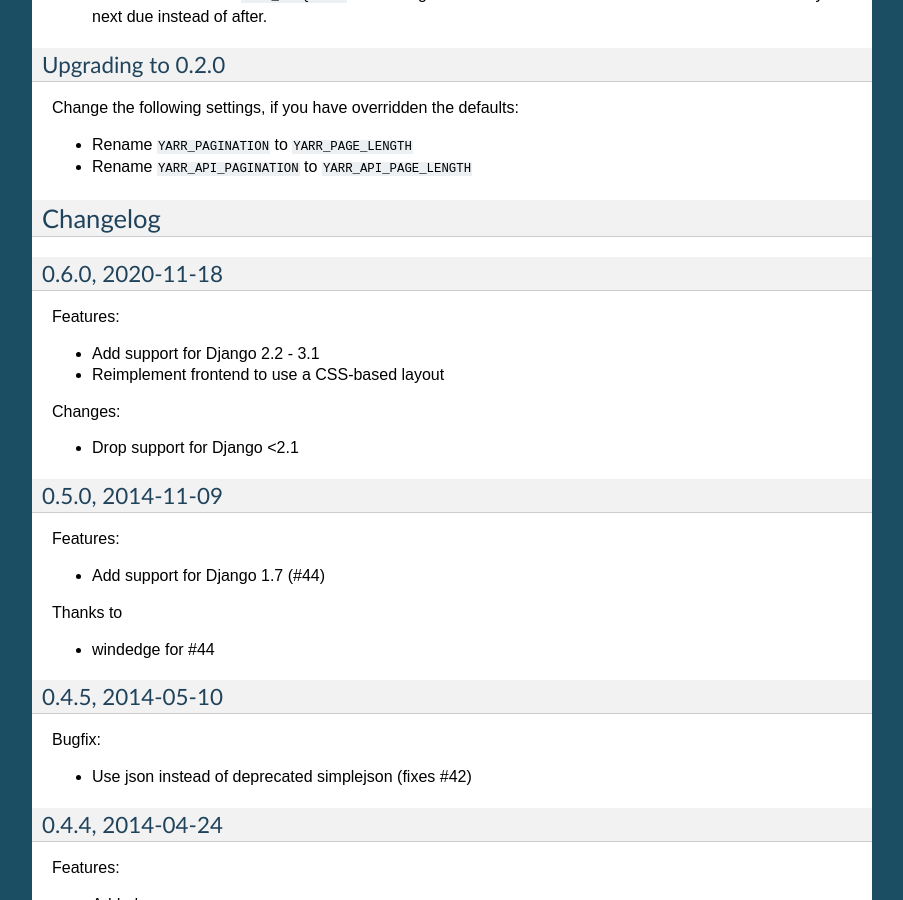
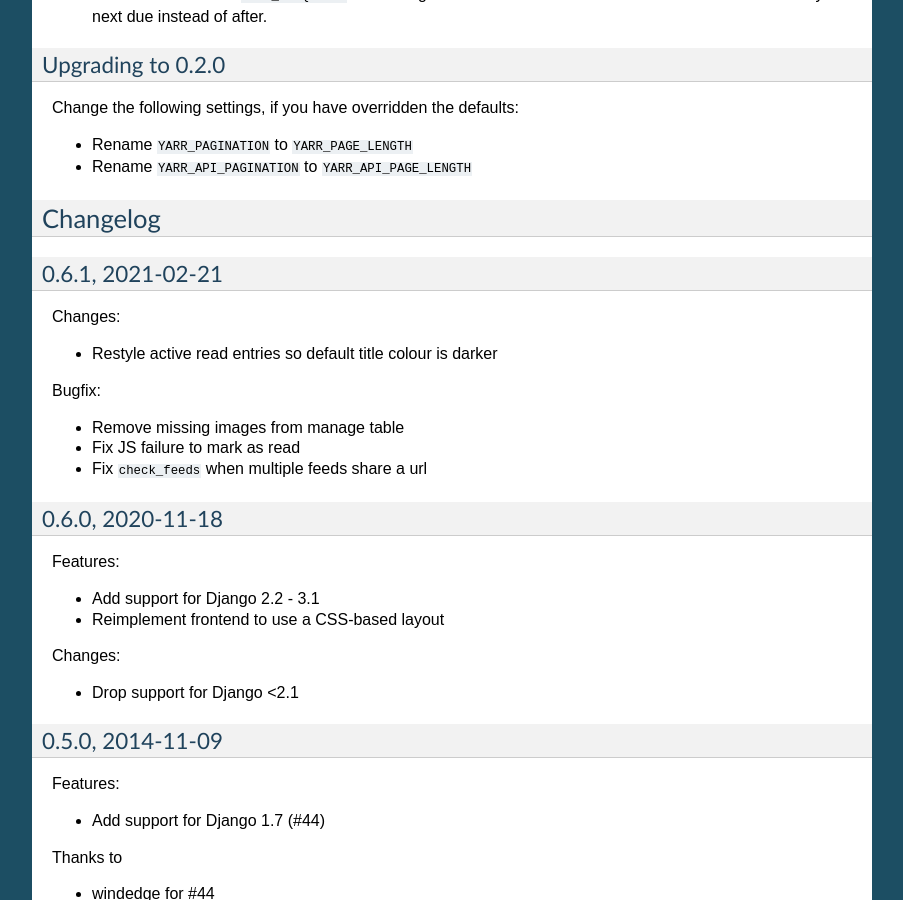
Before and after one commit to radiac/django-yarr, a Sphinx documentation site: the page built from docs/upgrading.rst, in a window 1280 px wide and 900 px high, scrolled down 2671 px. Shown: the whole window, without its empty margins (198-1101 px from the left). Built offline with Sphinx 7.4.7, drawn with Linux system fonts in a browser that asks for light colours.

Commit message:
Update changelog

```diff
--- a/docs/upgrading.rst
+++ b/docs/upgrading.rst
@@ -180,6 +180,21 @@
 
 Changelog
 =========
+
+0.6.1, 2021-02-21
+-----------------
+
+Changes:
+
+* Restyle active read entries so default title colour is darker
+
+
+Bugfix:
+
+* Remove missing images from manage table
+* Fix JS failure to mark as read
+* Fix ``check_feeds`` when multiple feeds share a url
+
 
 0.6.0, 2020-11-18
 -----------------
```
